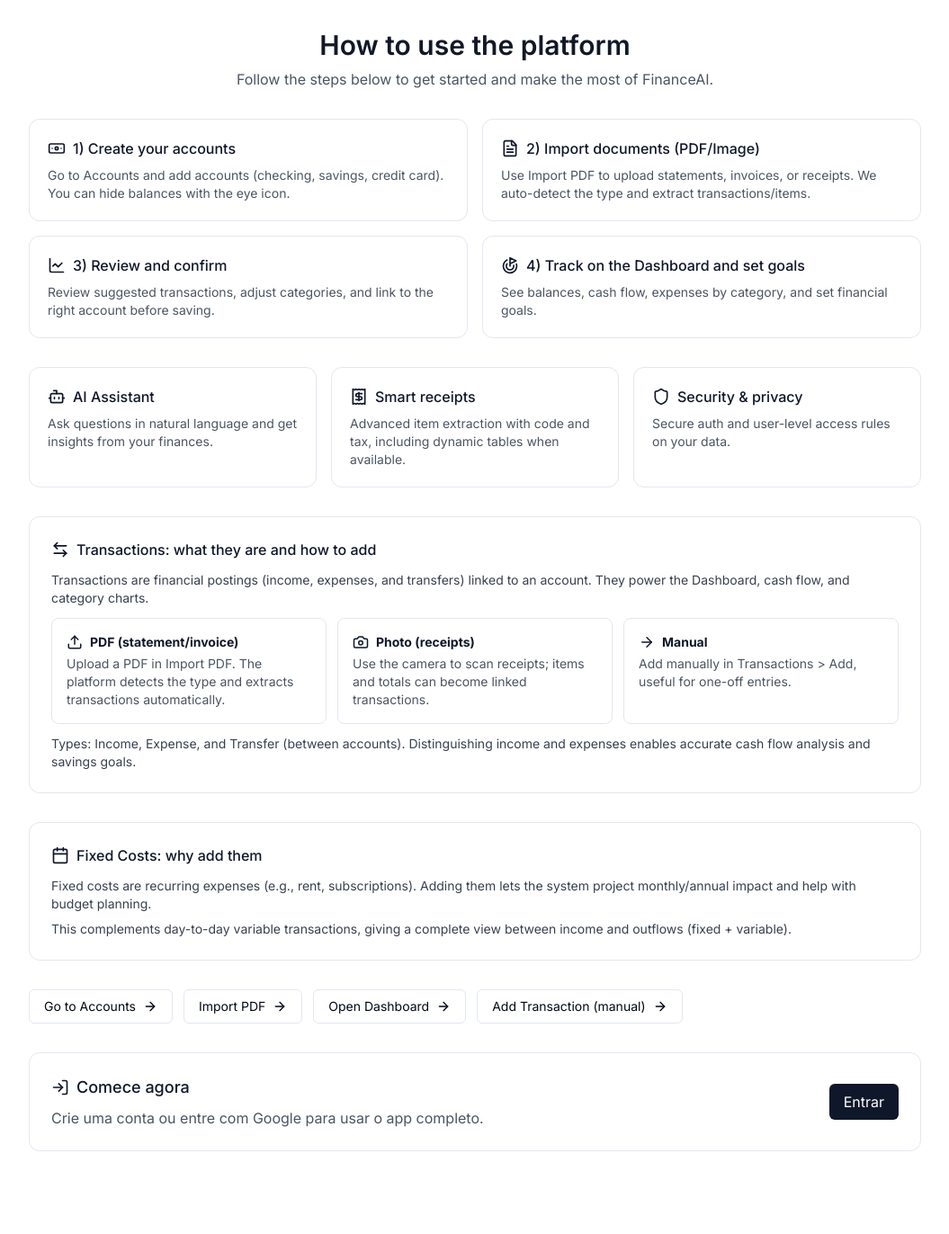
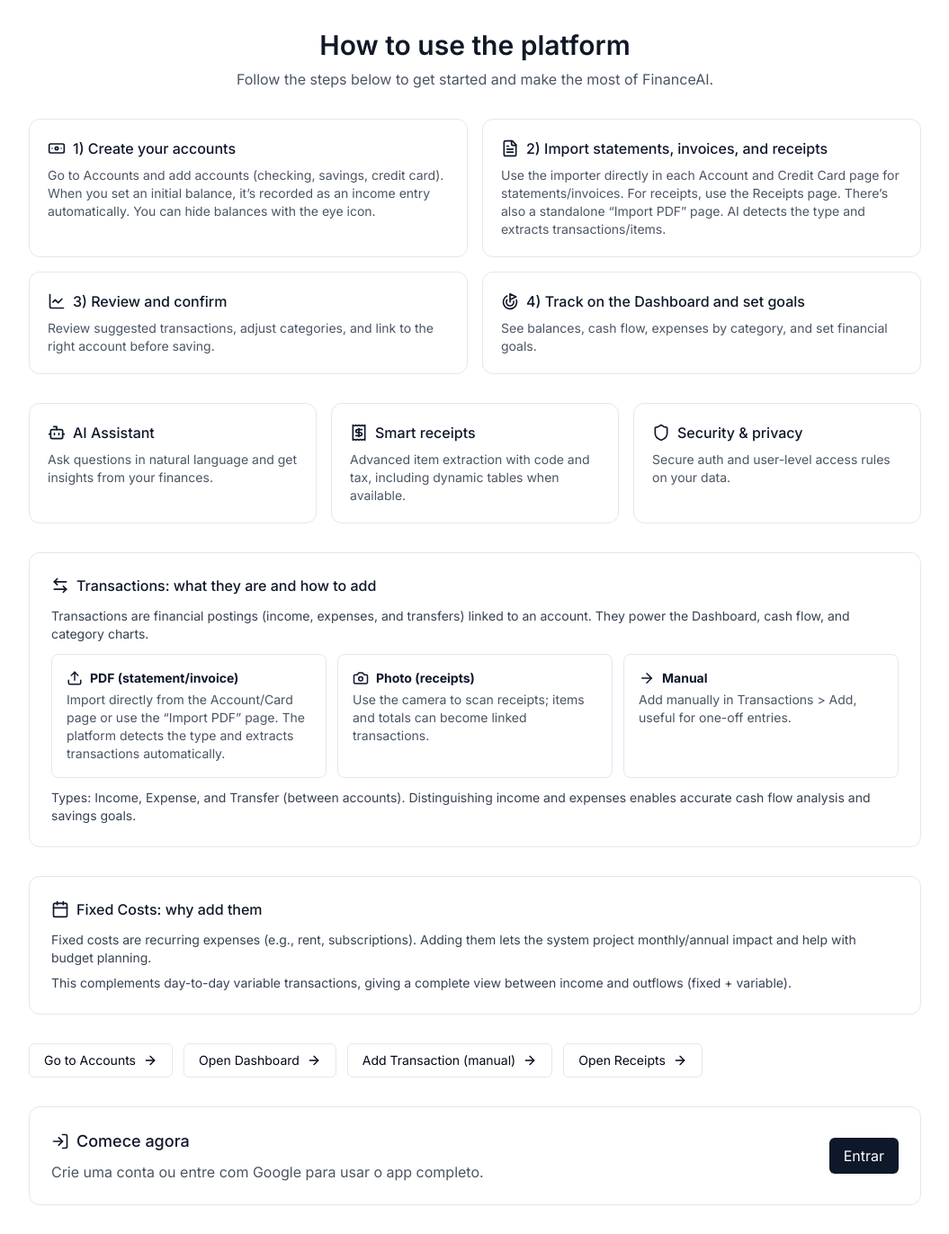
Before and after one commit to andre-skylev/finance_AI, a Next.js app: page / in a window 1280 px wide. Shown: the whole page at 90% size, without its empty margins (112-1167 px from the left). Before the commit the page ends 1312 px from the top, so only its background shows below. Built offline with nearby package versions, Linux system fonts and the light colour scheme; no server answers.

Commit message:
mobile updates

```diff
--- a/src/app/page.tsx
+++ b/src/app/page.tsx
@@ -18,15 +18,15 @@ export default function HomePage() {
       icon: Banknote,
       title: language === 'pt' ? '1) Crie suas contas' : '1) Create your accounts',
       desc: language === 'pt'
-        ? 'Vá até Contas e adicione contas (corrente, poupança, cartão). Você pode ocultar saldos com o “olhinho”.'
-        : 'Go to Accounts and add accounts (checking, savings, credit card). You can hide balances with the eye icon.'
+        ? 'Vá até Contas e adicione contas (corrente, poupança, cartão). Ao definir o saldo inicial, ele é lançado como entrada automaticamente. Você pode ocultar saldos com o “olhinho”.'
+        : 'Go to Accounts and add accounts (checking, savings, credit card). When you set an initial balance, it’s recorded as an income entry automatically. You can hide balances with the eye icon.'
     },
     {
       icon: FileText,
-      title: language === 'pt' ? '2) Importe documentos (PDF/Imagem)' : '2) Import documents (PDF/Image)',
+      title: language === 'pt' ? '2) Importe extratos, faturas e recibos' : '2) Import statements, invoices, and receipts',
       desc: language === 'pt'
-        ? 'Use Importar PDF para enviar extratos, faturas ou recibos. Detectamos automaticamente o tipo e extraímos transações/itens.'
-        : 'Use Import PDF to upload statements, invoices, or receipts. We auto-detect the type and extract transactions/items.'
+        ? 'Use o importador diretamente nas páginas da Conta e do Cartão de Crédito para extratos/faturas. Para recibos, use a página Recibos. Também há uma página “Importar PDF”. A IA detecta o tipo e extrai transações/itens.'
+        : 'Use the importer directly in each Account and Credit Card page for statements/invoices. For receipts, use the Receipts page. There’s also a standalone “Import PDF” page. AI detects the type and extracts transactions/items.'
     },
     {
       icon: LineChart,
@@ -74,16 +74,16 @@ export default function HomePage() {
       label: language === 'pt' ? 'Ir para Contas' : 'Go to Accounts'
     },
     {
-      href: '/pdf-import',
-      label: language === 'pt' ? 'Importar PDF' : 'Import PDF'
-    },
-    {
       href: '/dashboard',
       label: language === 'pt' ? 'Abrir Dashboard' : 'Open Dashboard'
     },
     {
       href: '/transactions/add',
       label: language === 'pt' ? 'Adicionar Transação (manual)' : 'Add Transaction (manual)'
+    },
+    {
+      href: '/receipts',
+      label: language === 'pt' ? 'Abrir Recibos' : 'Open Receipts'
     }
   ]
 
@@ -144,8 +144,8 @@ export default function HomePage() {
               </div>
               <p className="mt-1 text-gray-600">
                 {language === 'pt'
-                  ? 'Envie um PDF em Importar PDF. A plataforma detecta o tipo e extrai as transações automaticamente.'
-                  : 'Upload a PDF in Import PDF. The platform detects the type and extracts transactions automatically.'}
+                  ? 'Importe direto pela página da Conta/Cartão ou use a página “Importar PDF”. A plataforma detecta o tipo e extrai as transações automaticamente.'
+                  : 'Import directly from the Account/Card page or use the “Import PDF” page. The platform detects the type and extracts transactions automatically.'}
               </p>
             </div>
             <div className="rounded-lg border p-4">
--- a/src/components/MobileNavigation.tsx
+++ b/src/components/MobileNavigation.tsx
@@ -14,7 +14,8 @@ import {
   Settings,
   LogOut,
   Globe,
-  Wallet
+  Wallet,
+  HelpCircle
 } from 'lucide-react'
 import { useLanguage } from '@/contexts/LanguageContext'
 import { useAuth } from '@/components/AuthProvider'
@@ -42,7 +43,9 @@ export function MobileNavigation() {
   { href: '/accounts', icon: Wallet, label: t('settings.accounts') },
     { href: '/categories', icon: Receipt, label: t('navigation.categories') },
     { href: '/installments', icon: ArrowLeftRight, label: t('navigation.installments') },
-    { href: '/fixed-costs', icon: Receipt, label: t('navigation.fixedCosts') },
+  { href: '/fixed-costs', icon: Receipt, label: t('navigation.fixedCosts') },
+  // Help shortcut to onboarding steps (home page)
+  { href: '/', icon: HelpCircle, label: language === 'pt' ? 'Ajuda' : 'Help' },
     { href: '/settings', icon: Settings, label: t('navigation.settings') }
   ]
 
```
